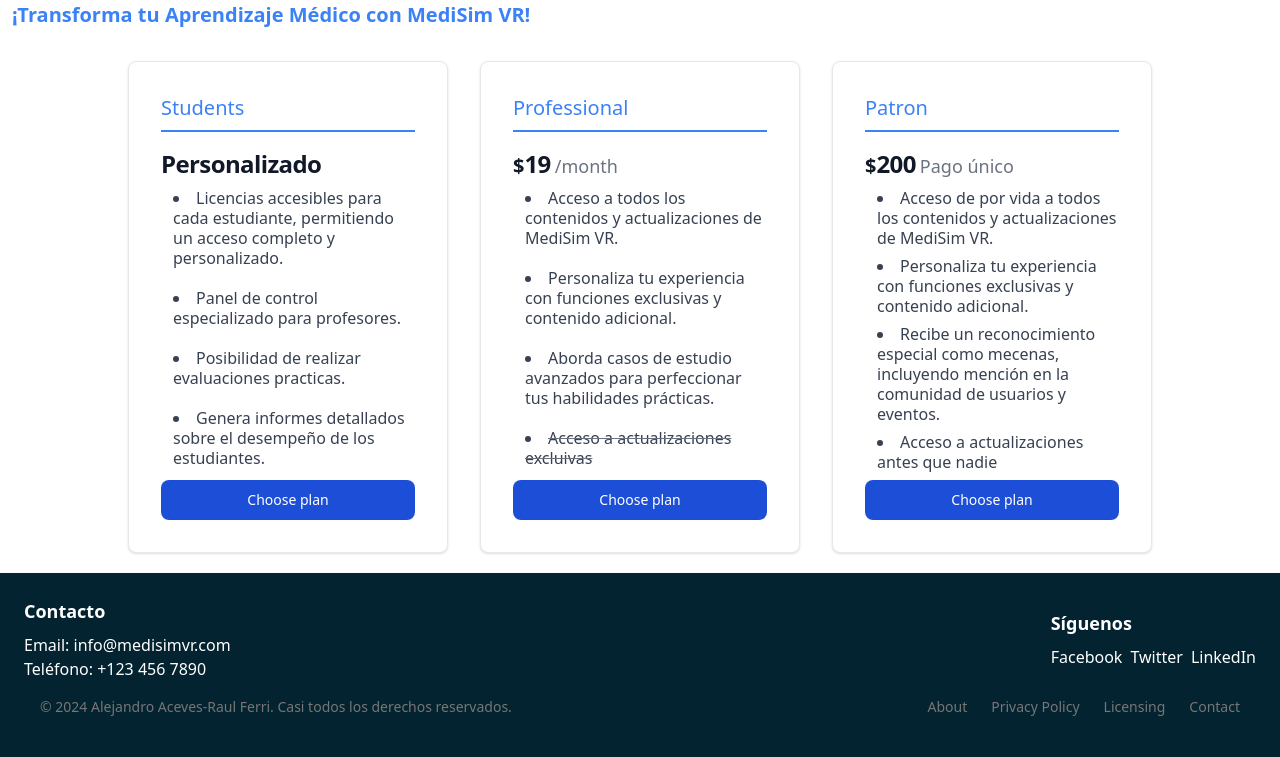
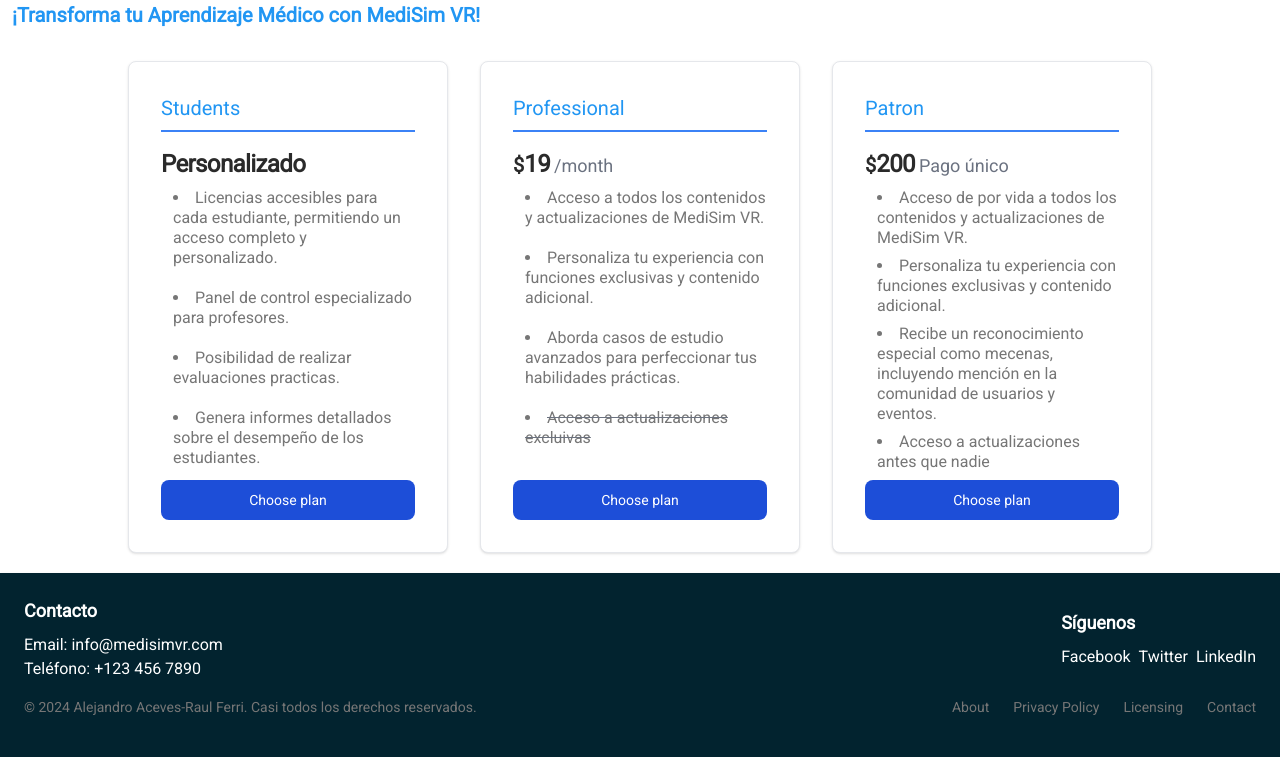
Before and after one commit to Tiiito21/MediSimVr, an Astro site: page /plans in a window 1280 px wide. Shown: the part 83-840 px from the top of the page. Built offline with nearby package versions, Linux system fonts and the light colour scheme; Astro itself is replaced by a stand-in of ours.

Commit message:
End 1st iteratio

```diff
--- a/package.json
+++ b/package.json
@@ -13,6 +13,7 @@
     "@astrojs/check": "^0.5.5",
     "@astrojs/netlify": "^5.1.2",
     "@astrojs/tailwind": "^5.1.0",
+    "@fontsource/roboto": "^5.0.12",
     "@fontsource/roboto-mono": "^5.0.16",
     "astro": "^4.4.3",
     "tailwindcss": "^3.4.1",
--- a/src/components/Footer.astro
+++ b/src/components/Footer.astro
@@ -14,7 +14,7 @@
           </ul>
       </div>
   </div>
-  <div class="w-full mx-auto max-w-screen-xl p-4 md:flex md:items-center md:justify-between">
+  <div class="w-full mx-auto max-w-screen-xl py-4 md:flex md:items-center md:justify-between">
     <span class="text-sm text-subtext sm:text-center ">© 2024 Alejandro Aceves-Raul Ferri. Casi todos los derechos reservados.
     </span>
     <ul class="flex flex-wrap items-center text-sm font-medium text-subtext ">
--- a/src/components/SideNav.astro
+++ b/src/components/SideNav.astro
@@ -10,7 +10,7 @@
     <aside class="min-h-full pr-2 pl-3 border-r-2 bg-sideNav">
       <ul class="font-bold w-48">
         <li class="py-3 sm:py-4">
-          <a href="/profesional" class="flex items-center justify-center p-2 rounded-xl hover:bg-slate-300">
+          <a href="/" class="flex items-center justify-center p-2 rounded-xl hover:bg-slate-300">
             <div class="rounded-full overflow-hidden border-2 border-gray-200 shadow-sm">
               <img src="https://via.placeholder.com/40" alt="Usuario" class="w-10 h-10" />
             </div>
--- a/src/layouts/Layout.astro
+++ b/src/layouts/Layout.astro
@@ -1,5 +1,5 @@
 ---
-import '@fontsource/roboto-mono'
+import '@fontsource/roboto'
 
 import Header from '../components/Header.astro';
 import Form from '../components/Form.astro';
@@ -22,7 +22,7 @@
 		<title>{title}</title>
 		<ViewTransitions />
 	</head>
-	<body class="min-h-screen bg-lavender-900 text-text">
+	<body class="min-h-screen bg-lavender-900 text-text font-roboto">
 		<Header estado="Estudiante"/>
 
 			<slot />
--- a/src/layouts/LayoutProf.astro
+++ b/src/layouts/LayoutProf.astro
@@ -1,5 +1,5 @@
 ---
-import '@fontsource/roboto-mono'
+import '@fontsource/roboto'
 
 import Header from '../components/Header.astro';
 import Footer from '../components/Footer.astro';
@@ -22,7 +22,7 @@
 		<ViewTransitions />
 	</head>
 
-	<body class=" bg-gray-50">
+	<body class=" bg-gray-50 font-roboto">
 
 		<Header estado="Estudiante"/>
 		<div class="flex gap-3 min-h-screen">
--- a/src/pages/index.astro
+++ b/src/pages/index.astro
@@ -26,7 +26,7 @@
     </div>
     <div class="border border-gray-500/60 h-24 rounded-xl flex flex-col justify-between p-3 shadow-lg">
       <h3 class="font-semibold">Porcentaje de Éxito</h3>
-      <p class="text-lg font-black">83,33%</p>
+      <p class="text-lg font-black">77,78%</p>
     </div>
 
     <!-- Agrega más rectángulos de datos según sea necesario -->
--- a/src/pages/plans.astro
+++ b/src/pages/plans.astro
@@ -6,19 +6,19 @@
 
 
     <main class="my-5 mx-3">
-        <h1 class="text-xl font-semibold text-blue-500">
+        <h1 class="text-xl font-semibold text-title">
             ¡Transforma tu Aprendizaje Médico con MediSim VR!
         </h1>
 
         <section class="max-w-5xl mx-auto mt-8 grid gap-8 justify-items-center grid-cols-1 sm:grid-cols-2 md:grid-cols-3">
 
             <div class="w-full max-w-sm p-4 bg-white border border-gray-200 rounded-lg shadow sm:p-8 dark:bg-gray-800 dark:border-gray-700 flex flex-col">
-                <h5 class="mb-4 text-xl font-medium text-blue-500 dark:text-blue-300 pb-2 border-b-2 border-blue-500">Students</h5>
-                <div class="flex items-baseline text-gray-900 dark:text-white">
+                <h5 class="mb-4 text-xl font-medium text-title dark:text-blue-300 pb-2 border-b-2 border-blue-500">Students</h5>
+                <div class="flex items-baseline text-text dark:text-white">
                     <span class="text-2xl font-bold tracking-tight">Personalizado</span>
                 </div>
 
-                <ul class="list-disc list-inside space-y-5 my-2 ml-3 text-base leading-tight text-gray-700 dark:text-gray-300 ">
+                <ul class="list-disc list-inside space-y-5 my-2 ml-3 text-base leading-tight text-subtext">
                     <li>
                         <span>Licencias accesibles para cada estudiante, permitiendo un acceso completo y personalizado.</span>
                     </li>
@@ -35,15 +35,15 @@
                 <button type="button" class="mt-auto text-white bg-blue-700 hover:bg-blue-800 focus:ring-4 focus:outline-none focus:ring-blue-200 dark:bg-blue-600 dark:hover:bg-blue-700 dark:focus:ring-blue-900 font-medium rounded-lg text-sm px-5 py-2.5 inline-flex justify-center w-full text-center">Choose plan</button>
             </div>
 
-            <div class="w-full max-w-sm p-4 bg-white border border-gray-200 rounded-lg shadow sm:p-8 dark:bg-gray-800 dark:border-gray-700 flex flex-col">
-                <h5 class="mb-4 text-xl font-medium text-blue-500 dark:text-blue-300 pb-2 border-b-2 border-blue-500">Professional</h5>
-                <div class="flex items-baseline text-gray-900 dark:text-white">
+            <div class="w-full max-w-sm p-4 bg-white border border-gray-200 rounded-lg shadow sm:p-8 flex flex-col">
+                <h5 class="mb-4 text-xl font-medium text-title dark:text-blue-300 pb-2 border-b-2 border-blue-500">Professional</h5>
+                <div class="flex items-baseline text-text dark:text-white">
                     <span class="text-xl font-semibold">$</span>
                     <span class="text-2xl font-extrabold tracking-tight">19</span>
                     <span class="ms-1 text-lg font-normal text-gray-500 dark:text-gray-400">/month</span>
                 </div>
 
-                <ul class="list-disc list-inside space-y-5 my-2 ml-3 text-base leading-tight text-gray-700 dark:text-gray-300 ">
+                <ul class="list-disc list-inside space-y-5 my-2 ml-3 text-base leading-tight text-subtext">
                     <li>
                         <span>Acceso a todos los contenidos y actualizaciones de MediSim VR.</span>
                     </li>
@@ -60,15 +60,15 @@
                 <button type="button" class="mt-auto text-white bg-blue-700 hover:bg-blue-800 focus:ring-4 focus:outline-none focus:ring-blue-200 dark:bg-blue-600 dark:hover:bg-blue-700 dark:focus:ring-blue-900 font-medium rounded-lg text-sm px-5 py-2.5 inline-flex justify-center w-full text-center">Choose plan</button>
             </div>
 
-            <div class="w-full max-w-sm p-4 bg-white border border-gray-200 rounded-lg shadow sm:p-8 dark:bg-gray-800 dark:border-gray-700 flex flex-col">
-                <h5 class="mb-4 text-xl font-medium text-blue-500 dark:text-blue-300 pb-2 border-b-2 border-blue-500">Patron</h5>
-                <div class="flex items-baseline text-gray-900 dark:text-white">
+            <div class="w-full max-w-sm p-4 bg-white border border-gray-200 rounded-lg shadow sm:p-8 flex flex-col">
+                <h5 class="mb-4 text-xl font-medium text-title dark:text-blue-300 pb-2 border-b-2 border-blue-500">Patron</h5>
+                <div class="flex items-baseline text-text dark:text-white">
                     <span class="text-xl font-semibold">$</span>
                     <span class="text-2xl font-extrabold tracking-tight">200</span>
                     <span class="ms-1 text-lg font-normal text-gray-500 dark:text-gray-400">Pago único</span>
                 </div>
 
-                <ul class="list-disc list-inside space-y-2 my-2 ml-3 text-base leading-tight text-gray-700 dark:text-gray-300 ">
+                <ul class="list-disc list-inside space-y-2 my-2 ml-3 text-base leading-tight text-subtext">
                     <li>
                         <span>Acceso de por vida a todos los contenidos y actualizaciones de MediSim VR.</span>
                     </li>
--- a/src/pages/profesional/guides[id].astro
+++ b/src/pages/profesional/guides[id].astro
@@ -12,7 +12,7 @@
     <li class="pb-3 sm:pb-4">
       <div class="flex items-center space-x-4 rtl:space-x-reverse">
           <div class="flex-shrink-0">
-            <img class="w-8 h-8 rounded-full" src="/docs/images/people/profile-picture-1.jpg" alt="Neil image">
+            <img class="w-8 h-8 rounded-full" src="/Uso1.webp" alt="Guia1">
           </div>
           <div class="flex-1 min-w-0">
             <p class="text-sm font-medium text-text truncate dark:text-white">
@@ -30,7 +30,7 @@
     <li class="py-3 sm:py-4">
       <div class="flex items-center space-x-4 rtl:space-x-reverse">
           <div class="flex-shrink-0">
-            <img class="w-8 h-8 rounded-full" src="/docs/images/people/profile-picture-3.jpg" alt="Neil image">
+            <img class="w-8 h-8 rounded-full" src="/Uso2.webp" alt="Guia2">
           </div>
           <div class="flex-1 min-w-0">
             <p class="text-sm font-medium text-text truncate dark:text-white">
@@ -48,7 +48,7 @@
     <li class="py-3 sm:py-4">
       <div class="flex items-center space-x-4 rtl:space-x-reverse">
           <div class="flex-shrink-0">
-            <img class="w-8 h-8 rounded-full" src="/docs/images/people/profile-picture-2.jpg" alt="Neil image">
+            <img class="w-8 h-8 rounded-full" src="/Uso3.webp" alt="Guia 3">
           </div>
           <div class="flex-1 min-w-0">
             <p class="text-sm font-medium text-text truncate dark:text-white">
--- a/tailwind.config.mjs
+++ b/tailwind.config.mjs
@@ -7,7 +7,7 @@
 	theme: {
     extend: {
       fontFamily: {
-        'roboto': ['Roboto Mono', 'sans-serif'],
+        'roboto': ['Roboto', 'sans-serif'],
       },
       colors:{
         'header': '#1f7a8c',
```
Also changed, not shown: 1 other file.
